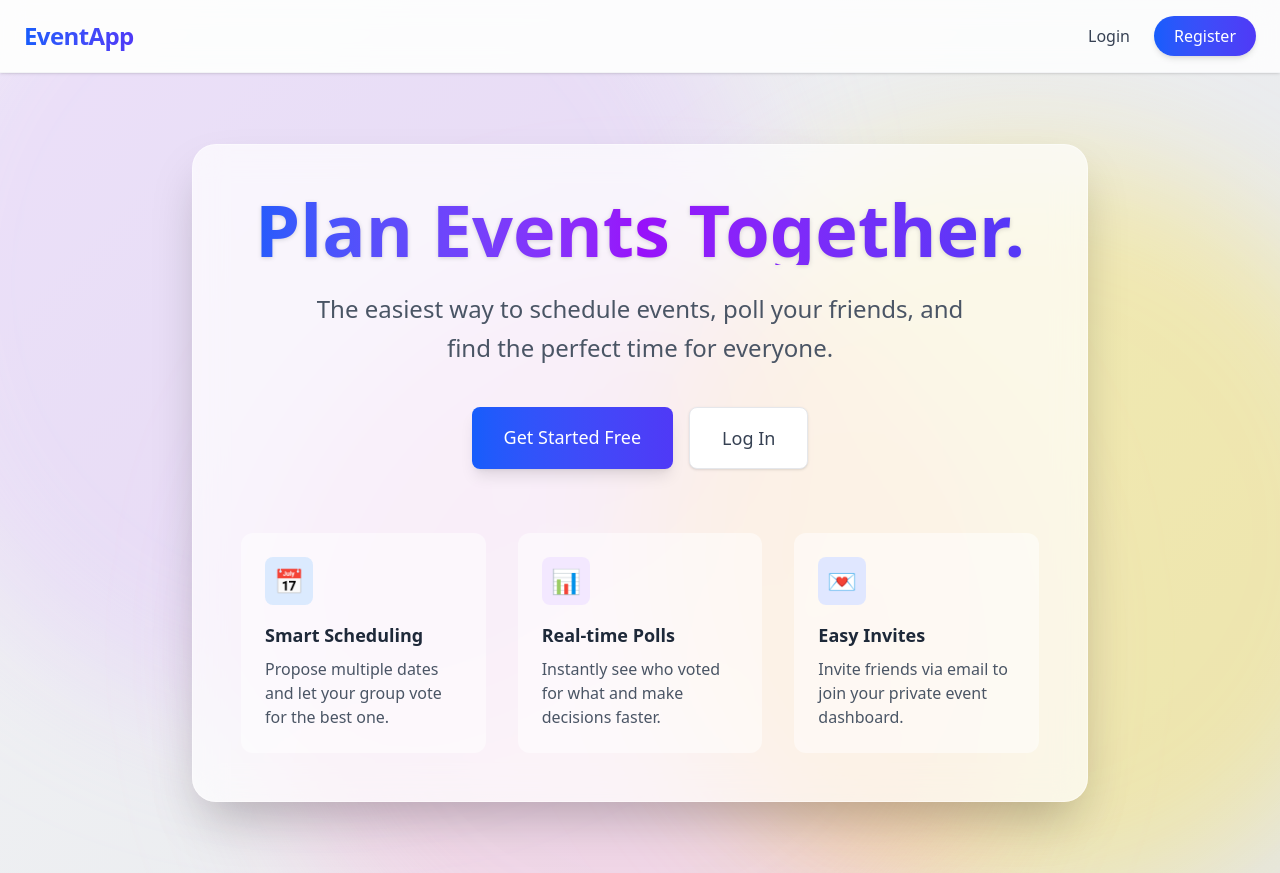
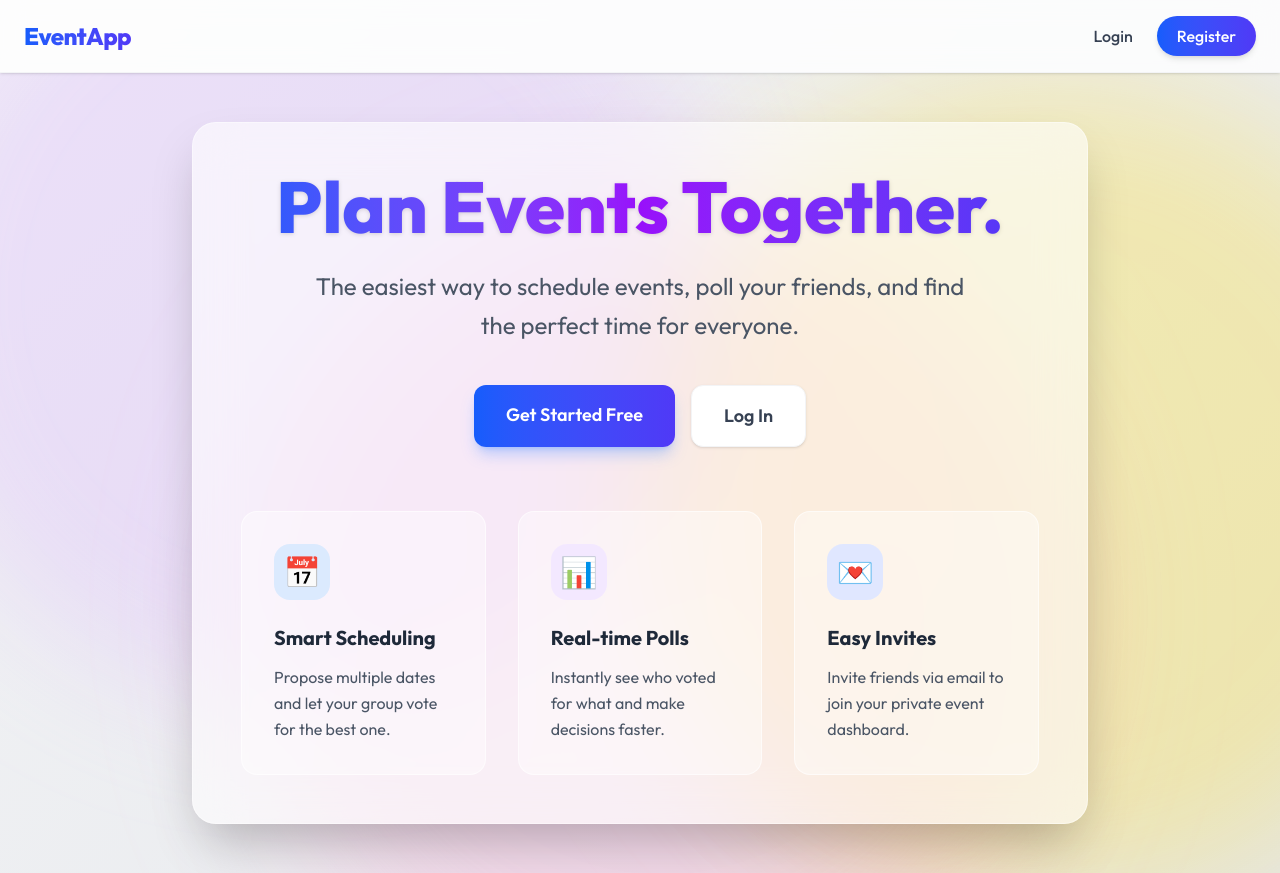
Before and after one commit to anjalisadaphal/Collaborative-Event---Polling-Platform, a React (Vite) app in the folder Frontend/: page / in a window 1280 px wide. Built offline with nearby package versions, Linux system fonts and the light colour scheme; no server answers.

Commit message:
feat: implement initial Home page component with global styling and animations.

```diff
--- a/Frontend/src/index.css
+++ b/Frontend/src/index.css
@@ -1,10 +1,12 @@
 /* Global Styles */
+@import url('https://fonts.googleapis.com/css2?family=Outfit:wght@300;400;500;600;700;800&display=swap');
 @import "tailwindcss";
 @config "../tailwind.config.js";
 
 @layer base {
     body {
-        @apply bg-gray-50 text-gray-800 font-sans antialiased;
+        @apply bg-gray-50 text-gray-800 antialiased;
+        font-family: 'Outfit', sans-serif;
         background: linear-gradient(135deg, #f3f4f6 0%, #e5e7eb 100%);
         min-height: 100vh;
     }
@@ -12,22 +14,79 @@
 
 @layer components {
     .btn-primary {
-        @apply px-6 py-2.5 bg-gradient-to-r from-blue-600 to-indigo-600 text-white font-medium rounded-lg shadow-md hover:shadow-lg hover:from-blue-700 hover:to-indigo-700 transition-all duration-300 transform hover:-translate-y-0.5 active:translate-y-0 cursor-pointer;
+        @apply px-6 py-3 bg-gradient-to-r from-blue-600 to-indigo-600 text-white font-semibold rounded-xl shadow-lg shadow-blue-500/30 hover:shadow-blue-500/50 hover:scale-105 active:scale-95 transition-all duration-300 cursor-pointer;
     }
 
     .btn-secondary {
-        @apply px-6 py-2.5 bg-white text-gray-700 font-medium rounded-lg border border-gray-200 shadow-sm hover:bg-gray-50 hover:text-blue-600 transition-all duration-300 cursor-pointer;
+        @apply px-6 py-3 bg-white text-gray-700 font-semibold rounded-xl border border-gray-100 shadow-sm hover:bg-gray-50 hover:text-blue-600 hover:border-blue-100 hover:shadow-md active:scale-95 transition-all duration-300 cursor-pointer;
     }
 
     .input-field {
-        @apply w-full p-3 border border-gray-200 rounded-lg bg-gray-50 focus:bg-white focus:outline-none focus:ring-2 focus:ring-blue-500/50 focus:border-blue-500 transition-all duration-300;
+        @apply w-full p-4 border border-gray-200 rounded-xl bg-white/50 focus:bg-white focus:outline-none focus:ring-2 focus:ring-blue-500/50 focus:border-blue-500 transition-all duration-300 placeholder-gray-400;
     }
 
     .glass-panel {
-        @apply bg-white/70 backdrop-blur-lg border border-white/20 shadow-xl;
+        @apply bg-white/60 backdrop-blur-xl border border-white/40 shadow-2xl;
     }
 
     .card-hover {
-        @apply hover:shadow-xl hover:-translate-y-1 transition-all duration-300 ease-in-out;
+        @apply hover:shadow-2xl hover:-translate-y-2 transition-all duration-500 ease-out;
     }
 }
+
+@layer utilities {
+    .animate-blob {
+        animation: blob 10s infinite;
+    }
+
+    .animation-delay-2000 {
+        animation-delay: 2s;
+    }
+
+    .animation-delay-4000 {
+        animation-delay: 4s;
+    }
+
+    .animate-fade-in-up {
+        animation: fadeInUp 0.8s ease-out forwards;
+        opacity: 0;
+        transform: translateY(20px);
+    }
+
+    .delay-100 {
+        animation-delay: 0.1s;
+    }
+
+    .delay-200 {
+        animation-delay: 0.2s;
+    }
+
+    .delay-300 {
+        animation-delay: 0.3s;
+    }
+}
+
+@keyframes blob {
+    0% {
+        transform: translate(0px, 0px) scale(1);
+    }
+
+    33% {
+        transform: translate(30px, -50px) scale(1.1);
+    }
+
+    66% {
+        transform: translate(-20px, 20px) scale(0.9);
+    }
+
+    100% {
+        transform: translate(0px, 0px) scale(1);
+    }
+}
+
+@keyframes fadeInUp {
+    to {
+        opacity: 1;
+        transform: translateY(0);
+    }
+}
--- a/Frontend/src/pages/Home.jsx
+++ b/Frontend/src/pages/Home.jsx
@@ -12,16 +12,16 @@ const Home = () => {
                     <div className="absolute -bottom-[20%] left-[20%] w-[60vw] h-[60vw] bg-pink-300 rounded-full mix-blend-multiply filter blur-3xl opacity-30 animate-blob animation-delay-4000"></div>
                 </div>
 
-                <div className="text-center max-w-4xl mx-auto glass-panel p-12 rounded-3xl border border-white/40 shadow-2xl">
-                    <h1 className="text-5xl md:text-7xl font-extrabold text-transparent bg-clip-text bg-gradient-to-r from-blue-600 via-purple-600 to-indigo-600 mb-6 drop-shadow-sm">
+                <div className="text-center max-w-4xl mx-auto glass-panel p-12 rounded-3xl border border-white/40 shadow-2xl relative z-10">
+                    <h1 className="text-5xl md:text-7xl font-extrabold text-transparent bg-clip-text bg-gradient-to-r from-blue-600 via-purple-600 to-indigo-600 mb-6 drop-shadow-sm animate-fade-in-up">
                         Plan Events Together.
                     </h1>
-                    <p className="text-xl md:text-2xl text-gray-600 mb-10 leading-relaxed max-w-2xl mx-auto">
+                    <p className="text-xl md:text-2xl text-gray-600 mb-10 leading-relaxed max-w-2xl mx-auto animate-fade-in-up delay-100">
                         The easiest way to schedule events, poll your friends, and find the perfect time for everyone.
                     </p>
 
-                    <div className="flex flex-col sm:flex-row gap-4 justify-center">
-                        <Link to="/register" className="btn-primary text-lg px-8 py-4 shadow-lg hover:shadow-blue-500/30">
+                    <div className="flex flex-col sm:flex-row gap-4 justify-center animate-fade-in-up delay-200">
+                        <Link to="/register" className="btn-primary text-lg px-8 py-4 shadow-lg shadow-blue-500/30">
                             Get Started Free
                         </Link>
                         <Link to="/login" className="btn-secondary text-lg px-8 py-4">
@@ -29,27 +29,27 @@ const Home = () => {
                         </Link>
                     </div>
 
-                    <div className="mt-16 grid grid-cols-1 md:grid-cols-3 gap-8 text-left">
-                        <div className="p-6 bg-white/50 rounded-xl hover:bg-white/80 transition-colors duration-300">
-                            <div className="w-12 h-12 bg-blue-100 rounded-lg flex items-center justify-center mb-4 text-blue-600 text-2xl">
+                    <div className="mt-16 grid grid-cols-1 md:grid-cols-3 gap-8 text-left animate-fade-in-up delay-300">
+                        <div className="p-8 bg-white/40 rounded-2xl border border-white/60 hover:bg-white/80 transition-all duration-500 hover:-translate-y-2 hover:shadow-xl group">
+                            <div className="w-14 h-14 bg-blue-100 rounded-2xl flex items-center justify-center mb-6 text-blue-600 text-3xl group-hover:scale-110 transition-transform duration-300">
                                 📅
                             </div>
-                            <h3 className="font-bold text-lg mb-2 text-gray-800">Smart Scheduling</h3>
-                            <p className="text-gray-600">Propose multiple dates and let your group vote for the best one.</p>
+                            <h3 className="font-bold text-xl mb-3 text-gray-800">Smart Scheduling</h3>
+                            <p className="text-gray-600 leading-relaxed">Propose multiple dates and let your group vote for the best one.</p>
                         </div>
-                        <div className="p-6 bg-white/50 rounded-xl hover:bg-white/80 transition-colors duration-300">
-                            <div className="w-12 h-12 bg-purple-100 rounded-lg flex items-center justify-center mb-4 text-purple-600 text-2xl">
+                        <div className="p-8 bg-white/40 rounded-2xl border border-white/60 hover:bg-white/80 transition-all duration-500 hover:-translate-y-2 hover:shadow-xl group">
+                            <div className="w-14 h-14 bg-purple-100 rounded-2xl flex items-center justify-center mb-6 text-purple-600 text-3xl group-hover:scale-110 transition-transform duration-300">
                                 📊
                             </div>
-                            <h3 className="font-bold text-lg mb-2 text-gray-800">Real-time Polls</h3>
-                            <p className="text-gray-600">Instantly see who voted for what and make decisions faster.</p>
+                            <h3 className="font-bold text-xl mb-3 text-gray-800">Real-time Polls</h3>
+                            <p className="text-gray-600 leading-relaxed">Instantly see who voted for what and make decisions faster.</p>
                         </div>
-                        <div className="p-6 bg-white/50 rounded-xl hover:bg-white/80 transition-colors duration-300">
-                            <div className="w-12 h-12 bg-indigo-100 rounded-lg flex items-center justify-center mb-4 text-indigo-600 text-2xl">
+                        <div className="p-8 bg-white/40 rounded-2xl border border-white/60 hover:bg-white/80 transition-all duration-500 hover:-translate-y-2 hover:shadow-xl group">
+                            <div className="w-14 h-14 bg-indigo-100 rounded-2xl flex items-center justify-center mb-6 text-indigo-600 text-3xl group-hover:scale-110 transition-transform duration-300">
                                 💌
                             </div>
-                            <h3 className="font-bold text-lg mb-2 text-gray-800">Easy Invites</h3>
-                            <p className="text-gray-600">Invite friends via email to join your private event dashboard.</p>
+                            <h3 className="font-bold text-xl mb-3 text-gray-800">Easy Invites</h3>
+                            <p className="text-gray-600 leading-relaxed">Invite friends via email to join your private event dashboard.</p>
                         </div>
                     </div>
                 </div>
```
